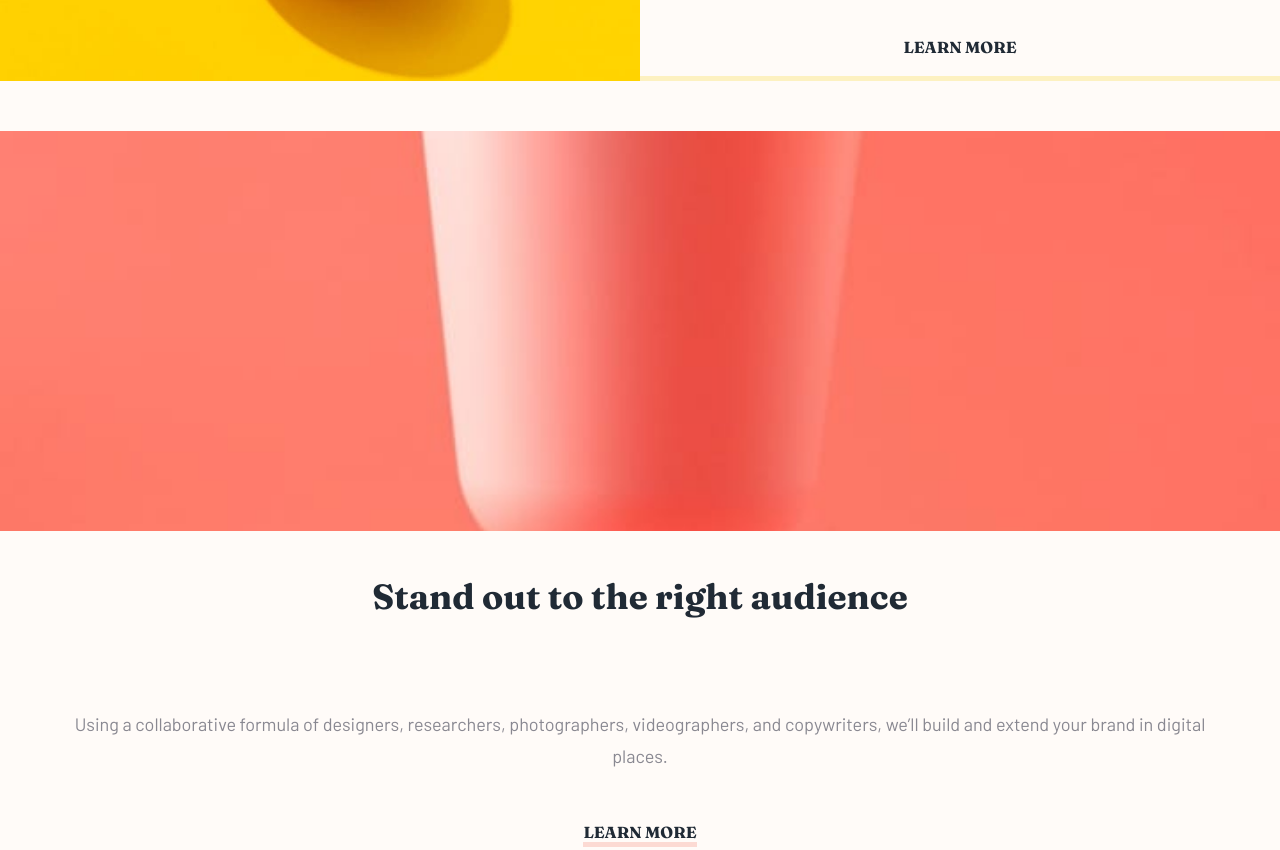
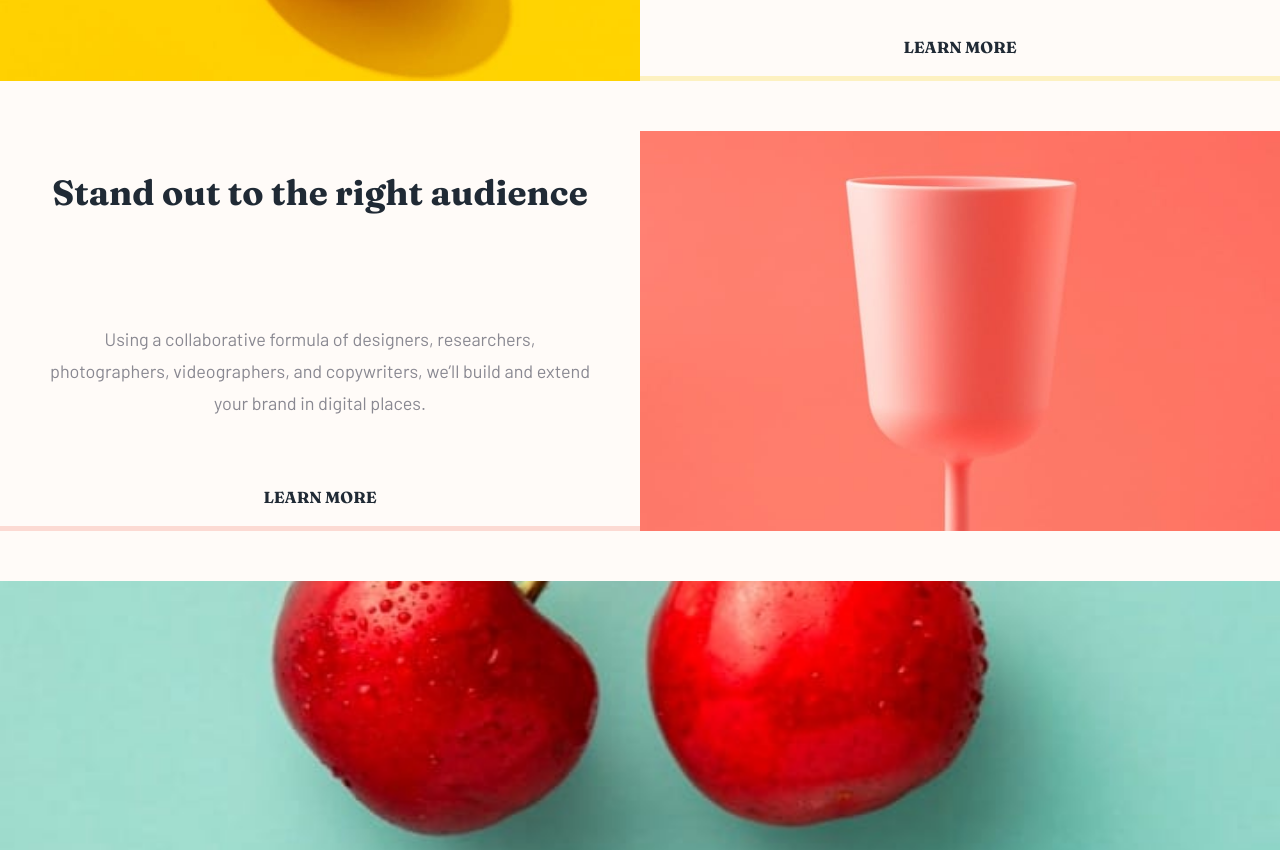
Before and after one commit to lbeauloi/Sunnyside, a plain HTML site: page index.html in a window 1280 px wide. Shown: the part 879-1729 px from the top of the page. Drawn offline with Linux system fonts and the light colour scheme.

Commit message:
media queries section 2

```diff
--- a/main.scss
+++ b/main.scss
@@ -168,7 +168,7 @@ h2,h3{
         display: grid;
         grid-template-areas: "oeuf titre"
                              "oeuf texte"
-                             "oeuf boutton";
+                             "oeuf bouton";
         img{
             grid-area: oeuf;
             width: 50vw;
@@ -180,7 +180,29 @@ h2,h3{
             grid-area: texte;
         }
         .transform__link{
-            grid-area: boutton;
+            grid-area: bouton;
+        }
+    }
+
+    .section__stand-out{
+        display: grid;
+        grid-template-areas: "titre verre"
+                             "texte verre"
+                             "bouton verre";
+        img{
+            grid-area: verre;
+            width: 50vw;
+        }
+
+        p{
+            grid-area: texte;
+        }
+
+        .title--little{
+            grid-area: titre;
+        }
+        .stand-out__link{
+            grid-area: bouton;
         }
     }
 }
```
Also changed, not shown: main.css, 1 other file.
